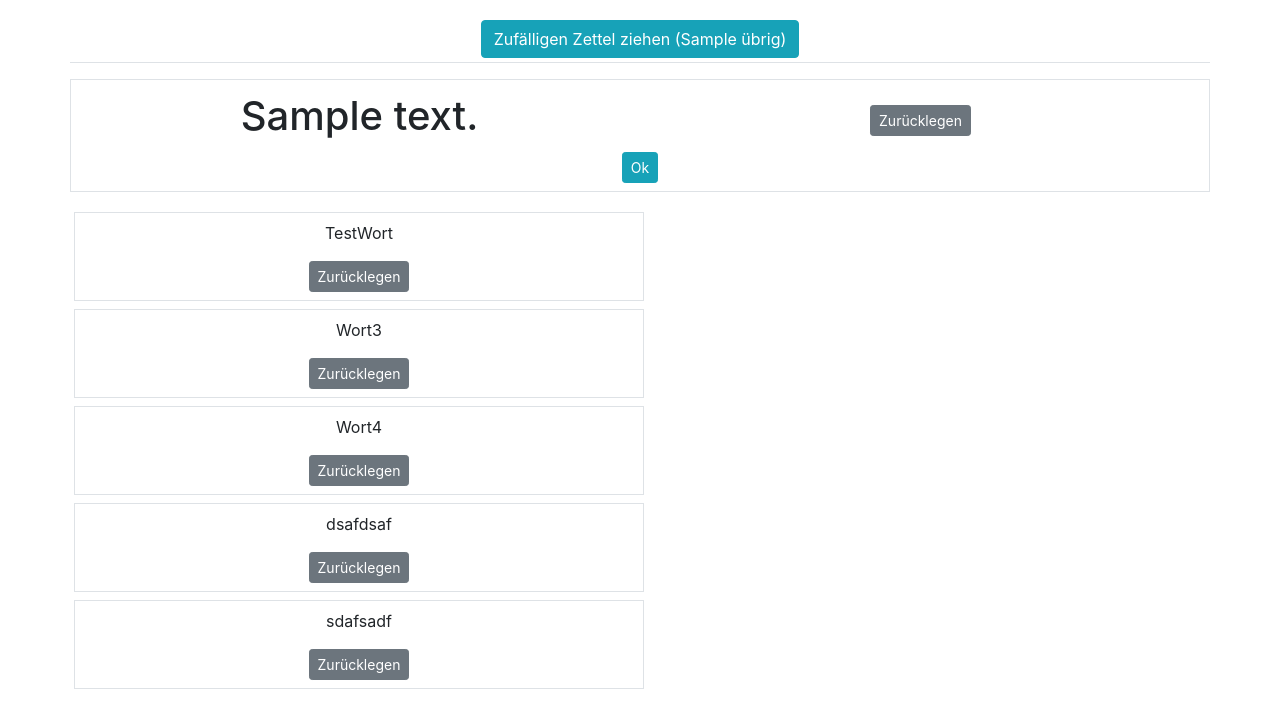
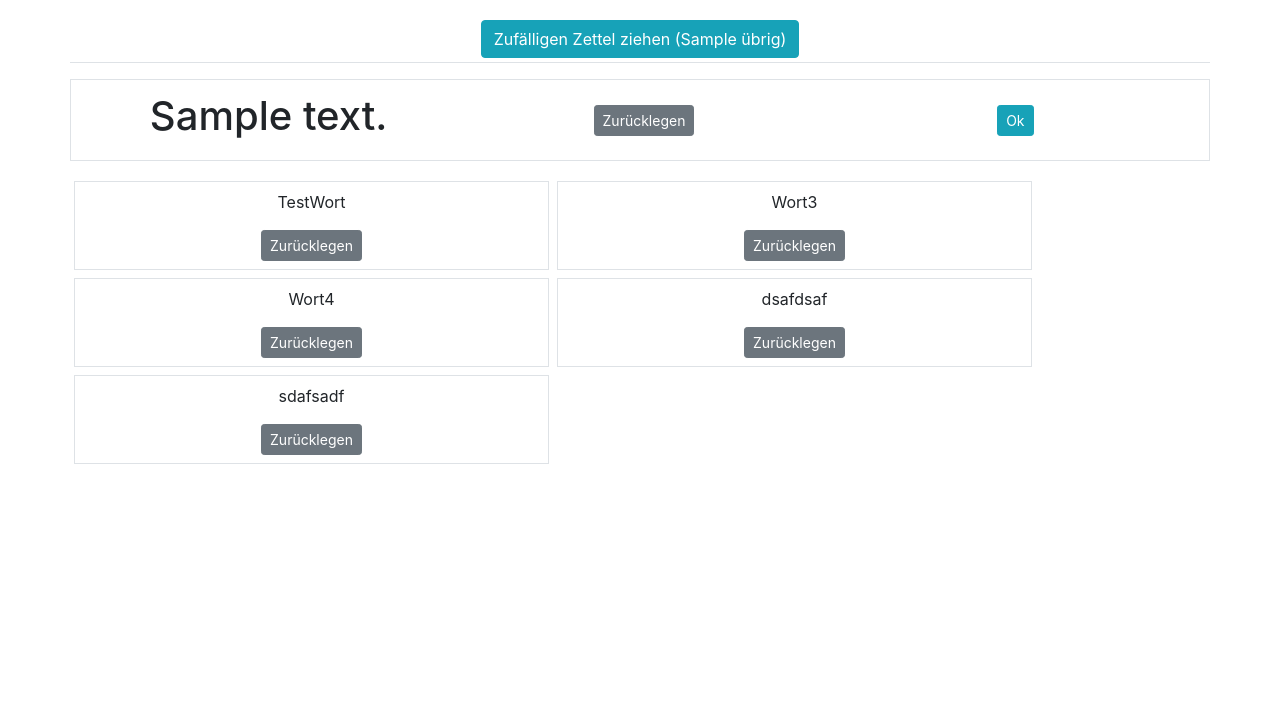
Before and after one commit to fkellner/zettelbox, a Django app: template zettelbox/templates/zettelbox/box.html in a window 1280 px wide. Shown: the top 728 px of the page. Run offline with Django 3.2, Linux system fonts and the light colour scheme; data comes from the database, SQL or seed files in the repository; the template is opened without the code that fills it: values that come from a table or form of the project are taken from there, most other values are stand-ins (such as "Sample title", 1, 10 or a date in 2020); some libraries are stand-ins or nearby versions.

Commit message:
fix layout

```diff
--- a/zettelbox/templates/zettelbox/box.html
+++ b/zettelbox/templates/zettelbox/box.html
@@ -35,13 +35,13 @@
     <div class="col-lg m-1">
       <h1>{{ current.content }}</h1>
     </div>
-    <div class="col-6 m-auto">
+    <div class="col m-auto">
       <form action="{% url 'zettelbox:insert_paper' box.name current.id %}" method="post">
         {% csrf_token %}
         <input class="btn btn-sm btn-secondary" type="submit" value="Zurücklegen">
       </form>
     </div>
-    <div class="col-6 m-auto">
+    <div class="col m-auto">
       <form action="{% url 'zettelbox:confirm_paper' box.name current.id %}" method="post">
         {% csrf_token %}
         <input class="btn btn-sm btn-info" type="submit" value="Ok">
@@ -52,7 +52,7 @@
 
   <div class="row mt-3">
   {% for paper in papers %}
-    <div class="col-6 m-1 p-2 border border-rounded">
+    <div class="col-5 m-1 p-2 border border-rounded">
       <p>{{ paper.content }}</p>
       <form action="{% url 'zettelbox:insert_paper' box.name paper.id %}" method="post">
         {% csrf_token %}
```
